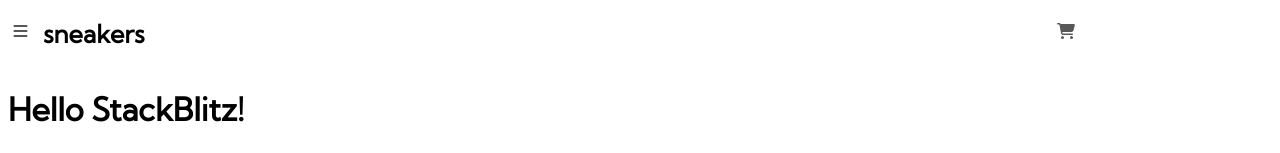
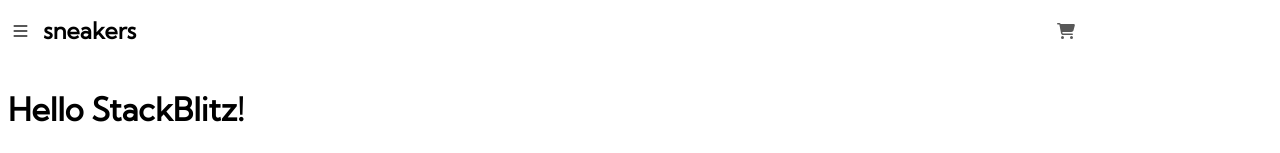
Before and after one commit to kass8mal8/Frontend-Mentor-shopping-web-challenge, a React (Create React App) app: page / in a window 1280 px wide. Shown: the top 153 px of the page. Built offline with nearby package versions, Linux system fonts and the light colour scheme.

Commit message:
1 file modified

```diff
--- a/src/style.css
+++ b/src/style.css
@@ -11,9 +11,9 @@ body{
 
 }
 .h-div h3{
-  font-size: 25px;
-  font-weight: 900;
-  margin-top: -5px;
+  font-size: 23px;
+  font-weight: 700;
+  margin-top: -7px;
   margin-left: 10px;
 }
 .h-div--cart{
```
